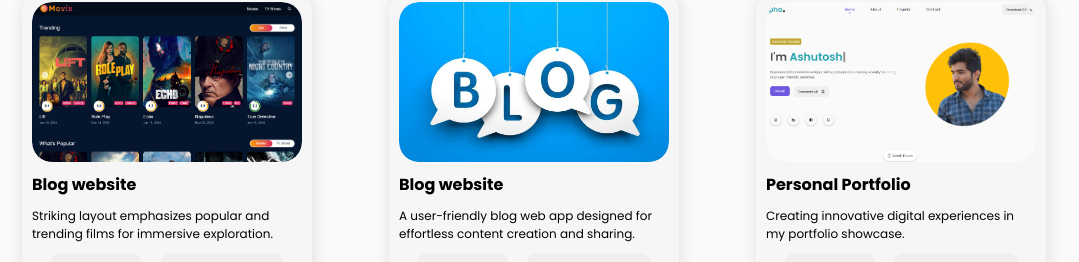
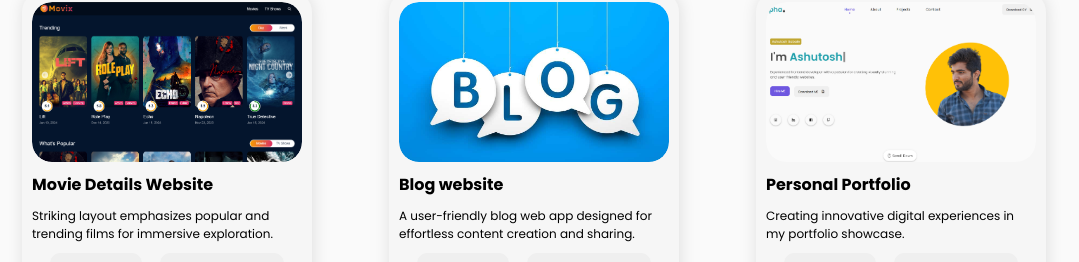
Before and after one commit to ashutoshsabale/ashutoshsabale-portfolio, a plain HTML site: page index.html in a window 1280 px wide. Shown: the part 1995-2257 px from the top of the page, without its empty margins (106-1185 px from the left). Drawn offline with nearby package versions, Linux system fonts and the light colour scheme.

Commit message:
project title

```diff
--- a/index.html
+++ b/index.html
@@ -206,7 +206,7 @@
                   <div class="project-box-img">
                     <img src="./src/photos/Movix.png" alt="preview Image">
                   </div>
-                  <h4>Blog website</h4>
+                  <h4>Movie Details Website </h4>
                   <p style="font-size: 12px;">Striking layout emphasizes popular and trending films for immersive exploration.</p>
                   <div class="project-card-buttons">
                     <a href="https://movie-details-webapp.vercel.app/" target="_blank"><button class="btn">Preview</button></a>
```
